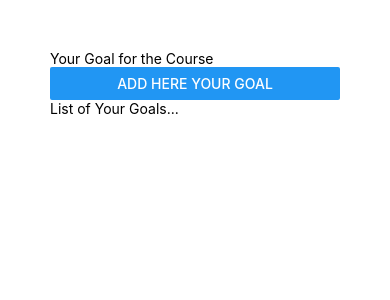
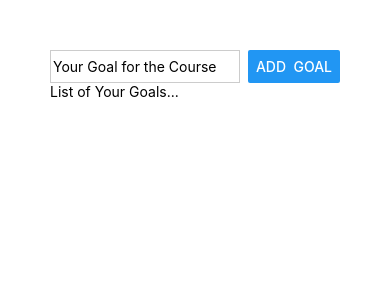
Before and after one commit to YogeshRR/Learn_ReactNative, a React Native app: screen / in a window 390 px wide. Shown: the top 300 px of the page. Built offline with nearby package versions, Linux system fonts and the light colour scheme.

Commit message:
20 Using Flexbox To Create Layouts

```diff
--- a/App.js
+++ b/App.js
@@ -4,9 +4,9 @@ import { Button, StyleSheet, Text, TextInput, View } from 'react-native';
 export default function App() {
   return (
     <View style={styles.appContainer}>
-      <View>
-        <TextInput placeholder='Your Goal for the Course'/>
-        <Button title='Add here Your Goal'/>
+      <View style={styles.textInputContainer}>
+        <TextInput placeholder='Your Goal for the Course' style={styles.textInput}/>
+        <Button title='Add  Goal'/>
       </View>
       <View>
         <Text>List of Your Goals...</Text>
@@ -18,5 +18,18 @@ export default function App() {
 const styles = StyleSheet.create({
   appContainer : {
     padding : 50,
-  }
+  },
+  textInputContainer : {
+    flexDirection : 'row',
+    justifyContent : 'space-between',
+  },
+  textInput : {
+    borderWidth : 1,
+    borderColor : '#cccccc',
+    width : '80%',
+    marginRight : 8,
+    padding : 2,
+
+  },
+
 });
```
